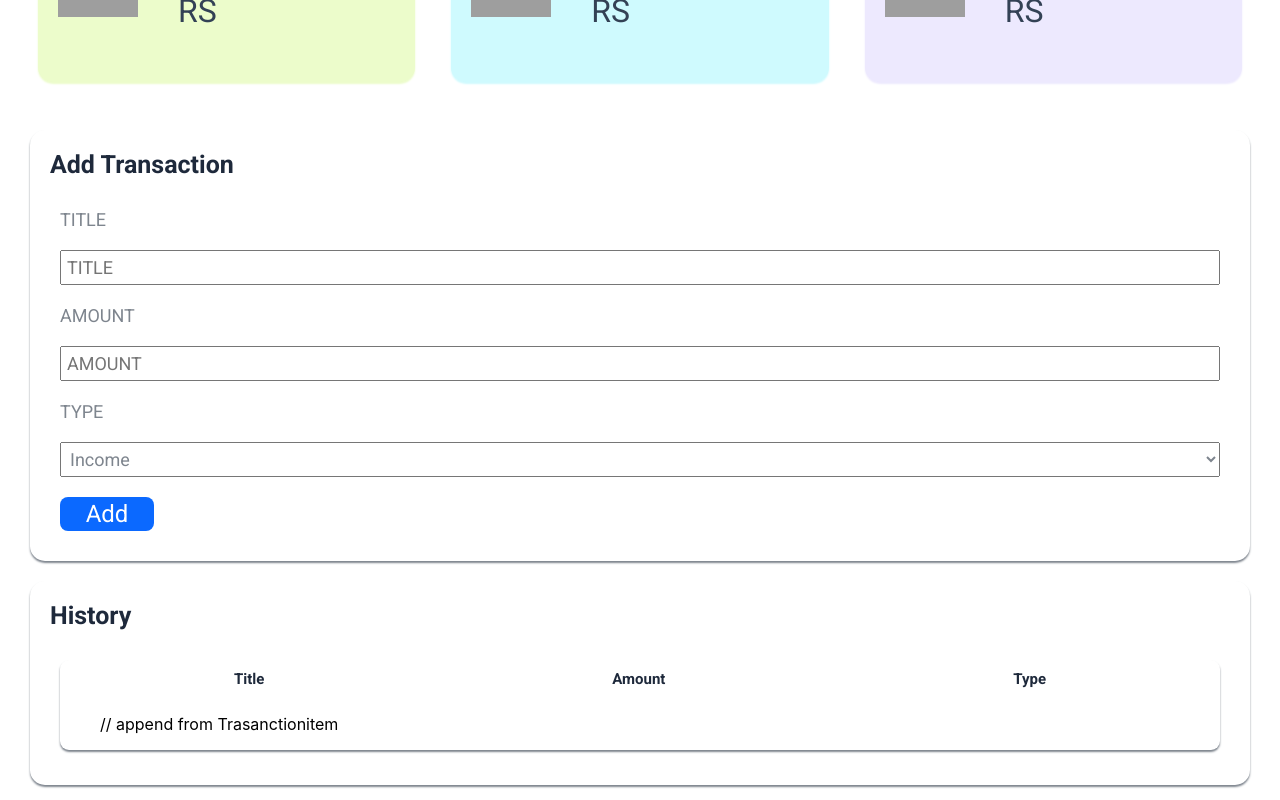
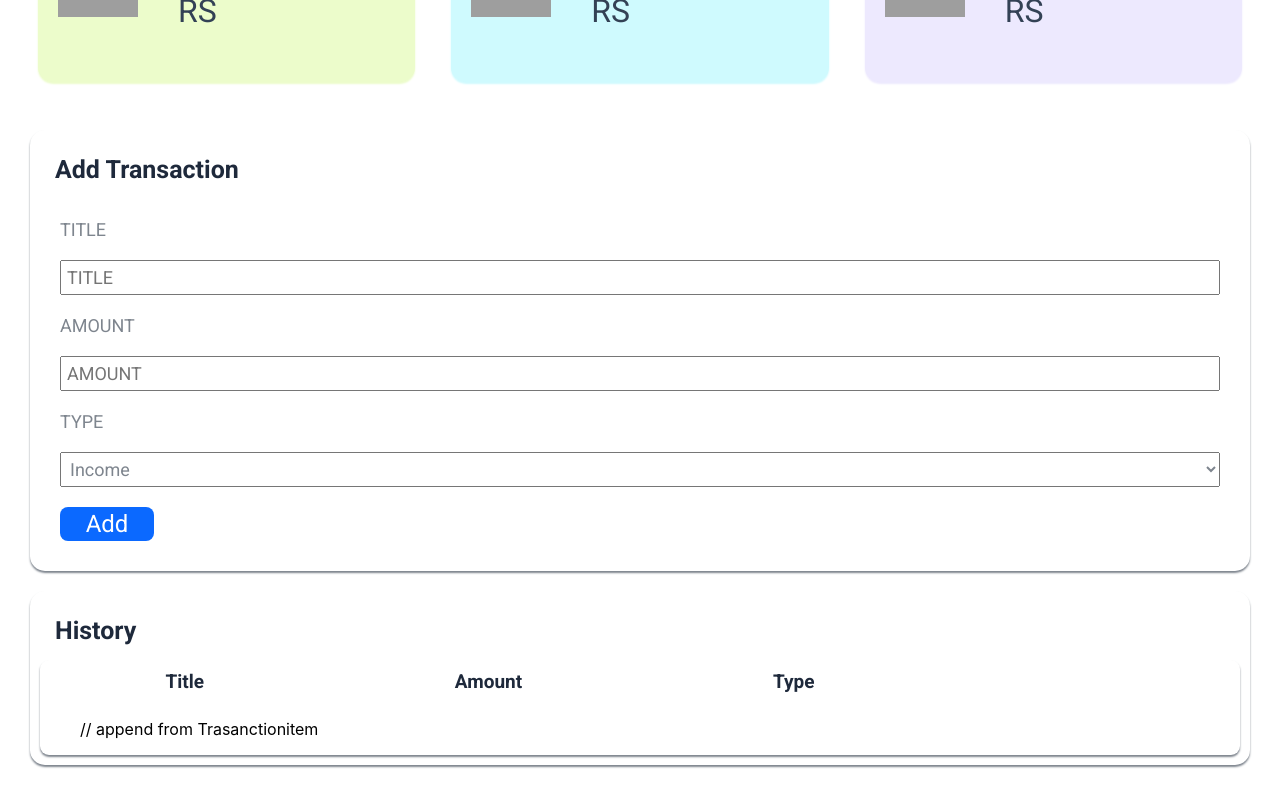
Before and after one commit to premkumarthouda/ReactDay14, a React (Create React App) app: page / in a window 1280 px wide. Shown: the part 334-1134 px from the top of the page. Built offline with nearby package versions, Linux system fonts and the light colour scheme; grey boxes are pictures that could not be loaded; a web font is replaced by a local one.

Commit message:
Update index.css

```diff
--- a/src/components/MoneyManager/index.css
+++ b/src/components/MoneyManager/index.css
@@ -45,7 +45,7 @@
   border: 6px;
 }
 .heading {
-  margin: 10px;
+  margin: 15px;
   color: #1e293b;
   font-family: 'Roboto';
   font-size: 25px;
@@ -107,7 +107,7 @@
   margin: 10px;
   color: #1e293b;
   font-family: 'Roboto';
-  font-size: 15px;
+  font-size: 19px;
   font-weight: bold;
 }
 .history-container {
@@ -118,13 +118,29 @@
   background-size: cover;
   box-shadow: 0 2px 2px #7e858e;
 
-  margin-top: 15px;
-  margin: 20px;
-  margin-bottom: 25px;
   border: 6px;
 }
 .headings {
   display: flex;
   flex-direction: row;
   justify-content: space-around;
+  width: 75%;
 }
+.hist-items {
+  display: flex;
+  flex-direction: row;
+  justify-content: space-around;
+}
+.unordered-items {
+  list-style: none;
+}
+.history-container-1 {
+  display: flex;
+  flex-direction: column;
+  border-radius: 9px;
+  background-color: #ffffff;
+  background-size: cover;
+  box-shadow: 0 2px 2px #7e858e;
+
+  border: 6px;
+}
```
